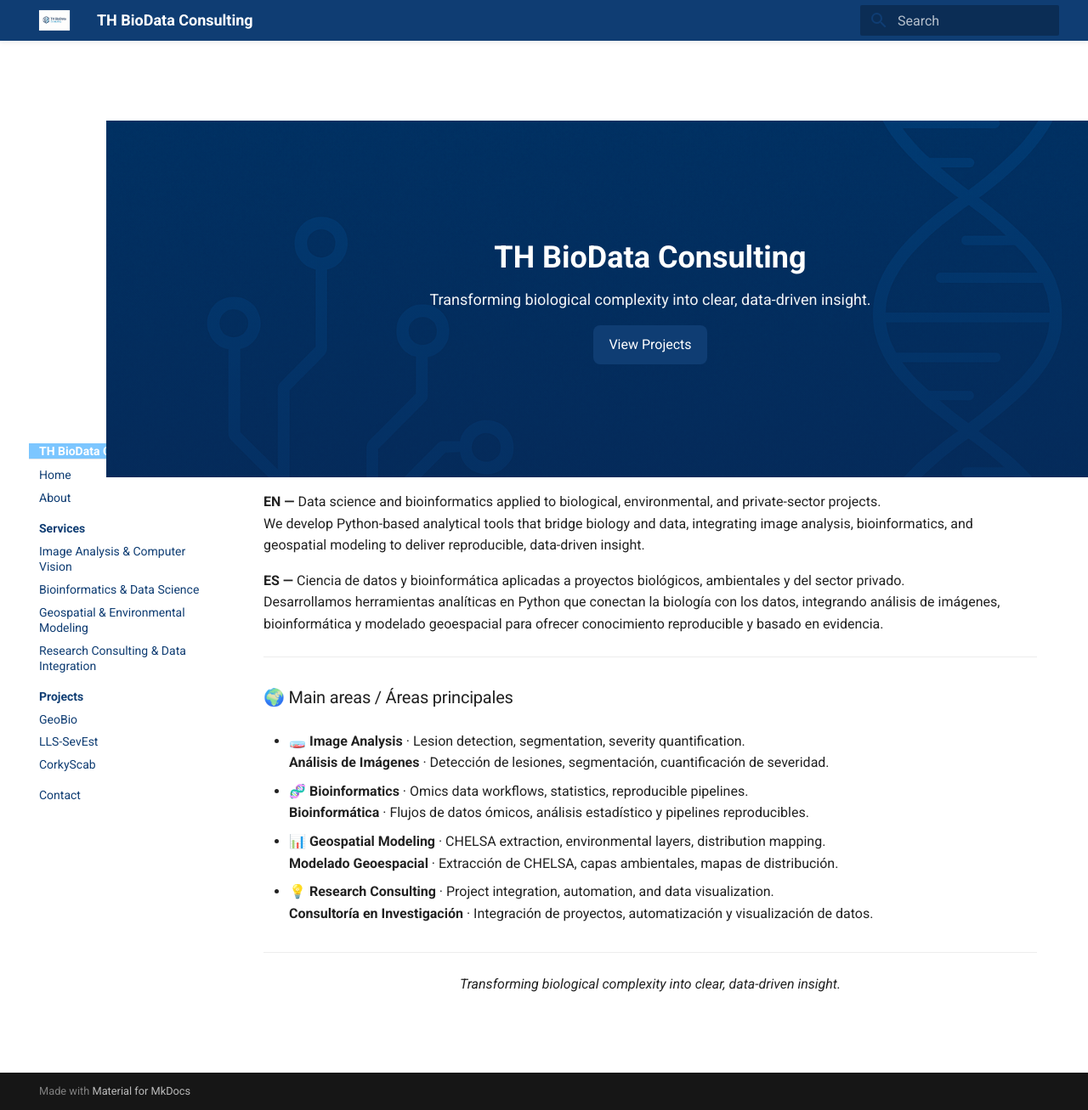
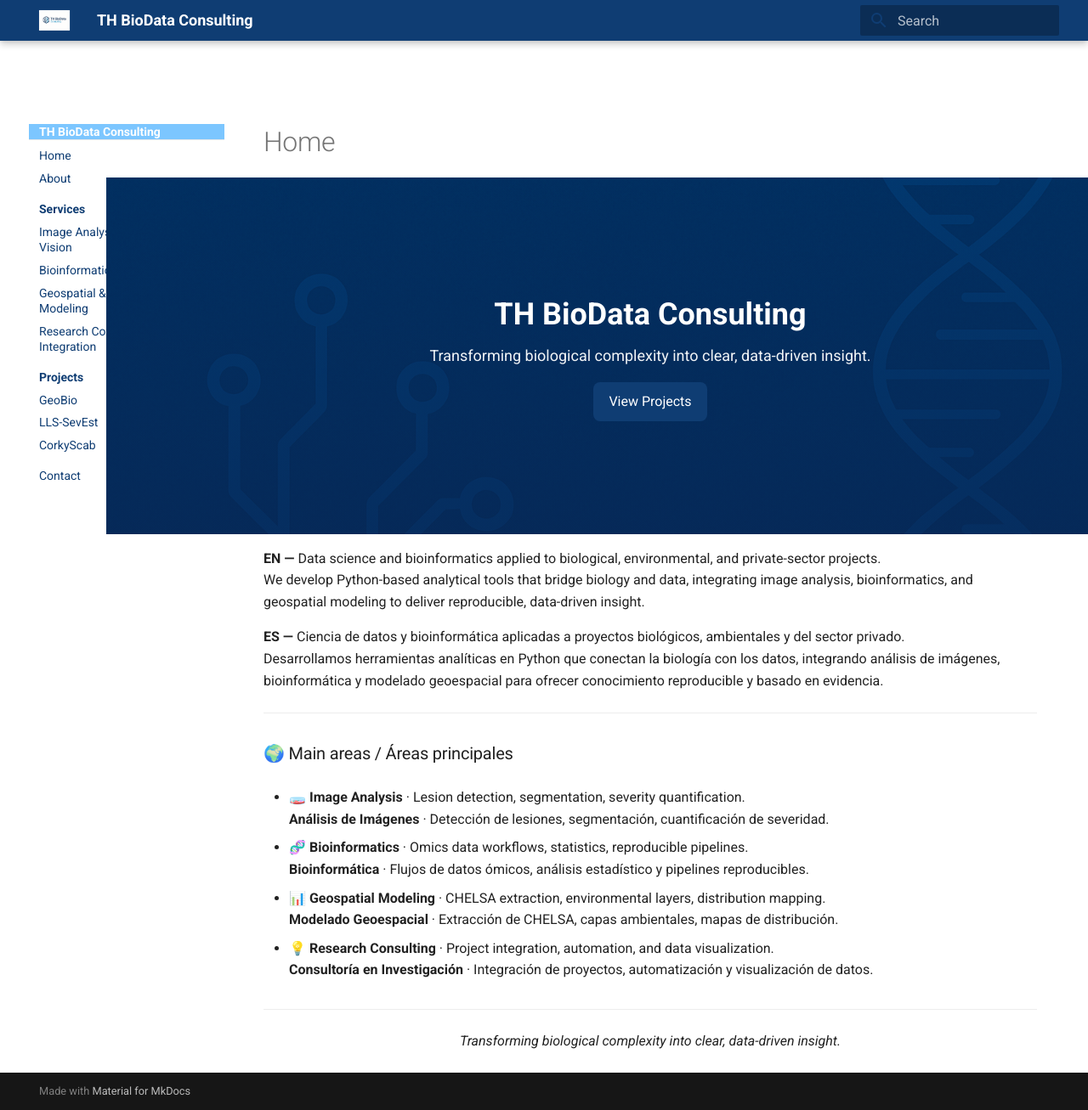
Before and after one commit to TH-BioData/th-biodata.github.io, an MkDocs documentation site: the page built from docs/index.md, in a window 1280 px wide and 1307 px high. Shown: the whole window at 85% size. Built offline with MkDocs 1.6.1 and Material for MkDocs 9.7.7, drawn with Linux system fonts in a browser that asks for light colours.

Commit message:
Update extra.css

```diff
--- a/docs/styles/extra.css
+++ b/docs/styles/extra.css
@@ -1,153 +1,139 @@
 /* ============================================================
-   TH BioData Consulting — v4.4 (hero full-bleed + menú bajo)
+   TH BioData Consulting — Estilos minimal y estables (Movil OK)
    ============================================================ */
 
-/* -------------------- Variables -------------------- */
-:root{
-  --th-hero-height: 420px;        /* desktop */
-  --th-hero-height-sm: 300px;     /* móvil */
+/* --- Variables globales --- */
+:root {
+  --th-hero-height: 420px;            /* desktop */
+  --th-hero-height-sm: 300px;         /* móvil */
   --md-header-h: var(--md-header-height, 3.6rem);
-
-  --th-color-corporate-blue: #0F3D73;
-  --th-color-corporate-light-blue: #7CC6FF;
+  --th-color-corporate-blue: #0F3D73;       /* barra / CTA */
+  --th-color-corporate-light-blue: #7CC6FF; /* franja título del drawer */
 }
 
-/* -------------------- Base -------------------- */
-.md-content{ max-width: 950px; margin: 0 auto; }
-
-.md-header,
-.md-tabs{ background: var(--th-color-corporate-blue) !important; }
-
-.md-header{
-  position: sticky; top: 0; z-index: 20;
-  box-shadow: 0 2px 6px rgba(0,0,0,.08);
+/* --- Contenido centrado --- */
+.md-content {
+  max-width: 950px;
+  margin: 0 auto;
 }
 
-/* Padding superior fino (lo mantenemos) */
-.md-main{ padding-top: calc(var(--md-header-h) - 1.4rem) !important; }
+/* --- Barra superior (azul corporativo) --- */
+.md-header,
+.md-tabs {
+  background-color: var(--th-color-corporate-blue) !important;
+}
 
 /* ============================================================
-   HERO full-bleed real
+   HERO full-bleed en el flujo (no fixed)
    ============================================================ */
 
-/* El truco de 100vw + translateX evita el “recorte” por el grid */
-.hero{
+.hero {
   position: relative;
-  width: 100vw;
-  left: 50%;
-  transform: translateX(-50%);
+  margin-left: calc(50% - 50vw);  /* full-bleed */
+  margin-right: calc(50% - 50vw);
   height: var(--th-hero-height);
   overflow: hidden;
-  z-index: 0;           /* debajo del header (z=20) */
-  margin: 0;            /* sin márgenes del contenedor */
+  transition: opacity .6s ease, transform .6s ease;
+  z-index: 0;
 }
 
-/* Fondo inmediato: color sólido + imagen sin transiciones */
-.hero__bg{
-  position: absolute; inset: 0;
-  background-color: #0d2f59;                 /* visible al instante */
+.hero__bg {
+  position: absolute;
+  inset: 0;
   background-image: url('../assets/hero.jpg?v=6');
   background-size: cover;
   background-position: center;
   background-repeat: no-repeat;
 }
 
-.hero__content{
+.hero__content {
   position: relative;
-  display: flex; align-items: center; justify-content: center;
-  text-align: center; min-height: 100%;
-  padding: 48px 16px; color: #fff;
-  /* overlay muy sutil, sin transición */
-  background: linear-gradient(to bottom, rgba(10,35,80,.05), rgba(10,35,80,.45));
+  display: flex;
+  align-items: center;
+  justify-content: center;
+  text-align: center;
+  min-height: 100%;
+  padding: 48px 16px;
+  color: #fff;
+  background: linear-gradient(to bottom, rgba(10,35,80,.15), rgba(10,35,80,.55));
 }
 
-.hero__title{ font-size: 36px; font-weight: 700; margin-bottom: 6px; }
-.hero__tag{   font-size: 18px; opacity: .95; }
-.hero__cta{
-  display: inline-block; margin-top: 16px; padding: 10px 18px;
+.hero__title { font-size: 36px; font-weight: 700; margin-bottom: 6px; }
+.hero__tag   { font-size: 18px; opacity: .95; }
+.hero__cta   {
+  display: inline-block;
+  margin-top: 16px;
+  padding: 10px 18px;
   background: var(--th-color-corporate-blue);
-  border-radius: 8px; color: #fff !important; text-decoration: none;
+  border-radius: 8px;
+  color: #fff !important;
+  text-decoration: none;
 }
 
-/* Elimina el H1 “Home” encima del hero para que quede al tope */
-.md-content__inner:has(.hero) > h1:first-child{ display: none; }
-.md-content__inner:has(.hero) > :first-child{ margin-top: 0 !important; }
+/* ============================================================
+   AJUSTE: Padding superior más fino
+   ============================================================ */
+.md-main {
+  padding-top: calc(var(--md-header-h) - 1.4rem) !important;
+}
 
 /* ============================================================
-   MENÚ (sidebar primaria) BAJO EL HERO en DESKTOP
+   Drawer: SOLO colores (no tocamos z-index, transform, eventos)
    ============================================================ */
 
-/* En desktop, sidebar visible y empujada justo debajo del hero */
-@media (min-width: 1000px){
-  .md-sidebar--primary{ display: block !important; }
-
-  /* Empuje exacto = alto del hero – (padding fino ya restado) */
-  body:has(.hero) .md-sidebar--primary{
-    margin-top: calc(
-      var(--th-hero-height) - (var(--md-header-h) - 1.4rem)
-    ) !important;
-  }
-
-  /* Sidebar pegada al viewport con scroll interno */
-  .md-sidebar--primary .md-sidebar__scrollwrap{
-    position: sticky;
-    top: calc(var(--md-header-h) - 1.4rem);
-    max-height: calc(100vh - (var(--md-header-h) - 1.4rem));
-    overflow: auto;
-  }
+.md-nav__title {
+  background-color: var(--th-color-corporate-light-blue) !important;
+  color: #fff !important;
+  font-weight: 600;
+  border-bottom: 1px solid #e5e7eb;
 }
 
-/* En móvil dejamos el drawer nativo; sin empuje extra */
-@media (max-width: 999.98px){
-  .md-sidebar--primary{ margin-top: 0 !important; }
+.md-nav__link, .md-nav__link span { color: var(--th-color-corporate-blue) !important; }
+.md-nav__link:hover, .md-nav__link:focus {
+  background-color: rgba(124,198,255,0.12) !important;
+  color: #004B8E !important;
 }
+.md-nav__icon, .md-icon { color: var(--th-color-corporate-blue) !important; }
 
-/* Estética navegación */
-.md-nav__title{
-  background: var(--th-color-corporate-light-blue) !important;
-  color:#fff !important; font-weight:600;
-  border-bottom:1px solid #e5e7eb;
-}
-.md-nav__link, .md-nav__link span{ color: var(--th-color-corporate-blue) !important; }
-.md-nav__link:hover, .md-nav__link:focus{
-  background-color: rgba(124,198,255,.12) !important;
-  color:#004B8E !important;
-}
-.md-nav__icon, .md-icon{ color: var(--th-color-corporate-blue) !important; }
-.md-overlay{ background-color: rgba(0,0,0,.35) !important; }
+.md-overlay { background-color: rgba(0,0,0,0.35) !important; }
 
 /* ============================================================
    Páginas SIN hero
    ============================================================ */
-body:not(:has(.hero)) .md-main{ padding-top: var(--md-header-h) !important; }
-.md-typeset h1{ margin: .25rem 0 1rem !important; }
-.md-typeset h1, .md-typeset h2, .md-typeset h3, .md-typeset h4{
-  scroll-margin-top: calc(var(--md-header-h) + .5rem);
+body:not(:has(.hero)) .md-main { padding-top: var(--md-header-h) !important; }
+
+.md-typeset h1 { margin: 0.25rem 0 1rem !important; }
+.md-typeset h1, .md-typeset h2, .md-typeset h3, .md-typeset h4 {
+  scroll-margin-top: calc(var(--md-header-h) + 0.5rem);
 }
 
+/* Evita scroll horizontal accidental */
+html, body { overflow-x: hidden; }
+
 /* ============================================================
-   Utilidades / Cards
+   Grid de cards (lo usas en varias secciones)
    ============================================================ */
-html, body{ overflow-x: hidden; }
-
-.grid.cards{
+.grid.cards {
   display: grid;
-  grid-template-columns: repeat(auto-fit, minmax(220px,1fr));
+  grid-template-columns: repeat(auto-fit, minmax(220px, 1fr));
   gap: 16px;
 }
-.grid.cards > *{
-  border: 1px solid #e5e7eb; border-radius: 12px; padding: 16px;
-  background: #fff; box-shadow: 0 2px 6px rgba(0,0,0,.05);
-  transition: transform .2s ease, box-shadow .2s ease;
+.grid.cards > * {
+  border: 1px solid #e5e7eb;
+  border-radius: 12px;
+  padding: 16px;
+  background: #fff;
+  box-shadow: 0 2px 6px rgba(0,0,0,0.05);
+  transition: transform 0.2s ease, box-shadow 0.2s ease;
 }
-.grid.cards > *:hover{
+.grid.cards > *:hover {
   transform: translateY(-3px);
-  box-shadow: 0 6px 12px rgba(0,0,0,.08);
+  box-shadow: 0 6px 12px rgba(0,0,0,0.08);
 }
 
 /* ============================================================
    Responsivo
    ============================================================ */
-@media (max-width: 768px){
-  .hero{ height: var(--th-hero-height-sm); }
+@media (max-width: 768px) {
+  .hero { height: var(--th-hero-height-sm); }
 }
```
